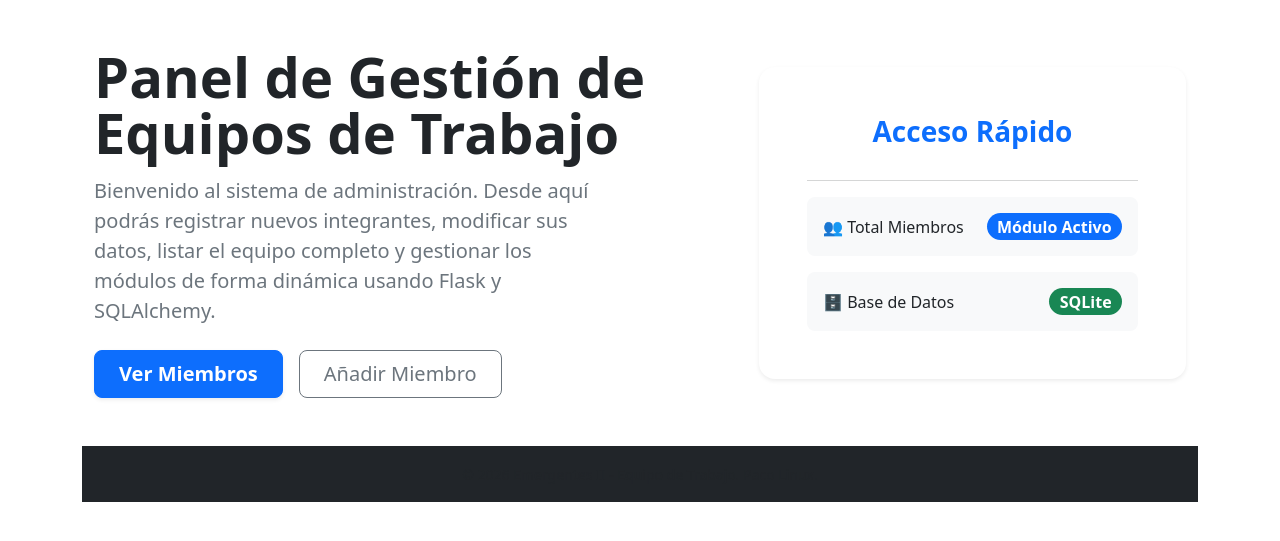
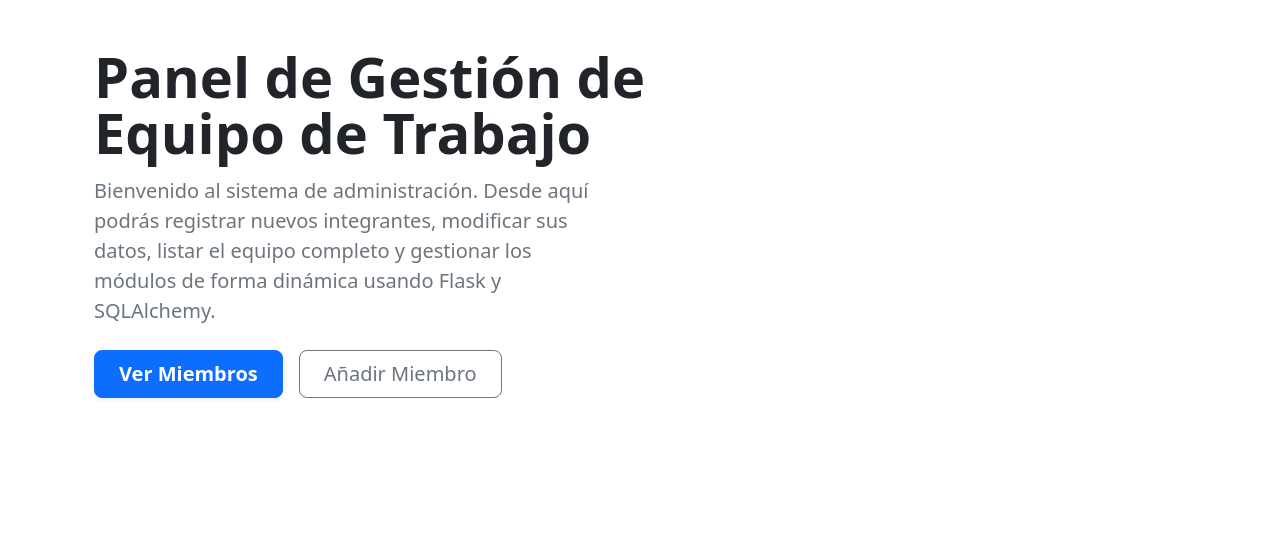
Before and after one commit to AlejandroPaco71/equipo_trabajo, a Flask app: page / in a window 1280 px wide. Shown: the part 56-597 px from the top of the page. Run offline with Flask 3, Linux system fonts and the light colour scheme; some libraries are stand-ins or nearby versions.

Commit message:
Se implemento Panel Principal

```diff
--- a/blueprintapp/core/templates/index.html
+++ b/blueprintapp/core/templates/index.html
@@ -7,7 +7,7 @@
     <div class="row align-items-center g-5">
         <div class="col-lg-7 text-center text-lg-start">
             <h1 class="display-4 fw-bold lh-1 text-dark mb-3">
-                Panel de Gestión de Equipos de Trabajo
+                Panel de Gestión de Equipo de Trabajo
             </h1>
             <p class="col-lg-10 fs-5 text-secondary">
                 Bienvenido al sistema de administración. Desde aquí podrás registrar nuevos integrantes, modificar sus
@@ -24,30 +24,11 @@
             </div>
         </div>
 
-        <div class="col-md-10 mx-auto col-lg-5">
-            <div class="card p-4 p-md-5 border-0 shadow-sm rounded-4 bg-white">
-                <h3 class="fw-bold mb-3 text-center text-primary">Acceso Rápido</h3>
-                <hr class="text-muted">
-                <div class="d-flex flex-column gap-3">
-                    <div class="p-3 bg-light rounded-3 d-flex align-items-center justify-content-between">
-                        <span>👥 Total Miembros</span>
-                        <span class="badge bg-primary rounded-pill fs-6">Módulo Activo</span>
-                    </div>
-                    <div class="p-3 bg-light rounded-3 d-flex align-items-center justify-content-between">
-                        <span>🗄️ Base de Datos</span>
-                        <span class="badge bg-success rounded-pill fs-6">SQLite</span>
-                    </div>
-                </div>
-            </div>
-        </div>
+
     </div>
 </main>
 
-<footer class="bg-dark text-white text-center py-3 mt-auto">
-    <div class="container">
-        <small class="text-muted">&copy; 2026 Emergentes II - Equipo de Trabajo. Paco Linux.</small>
-    </div>
-</footer>
+
 
 <script src="https://cdn.jsdelivr.net/javascript/bootstrap.bundle.min.js"
     integrity="sha384-YvpcrYf0tY3lHB60NNkmXc5s9fDVZLESaAA55NDzOxhy9GkcIdslK1eN7N6jIeHz"
--- a/blueprintapp/miembros/templates/miembro/index.html
+++ b/blueprintapp/miembros/templates/miembro/index.html
@@ -9,6 +9,7 @@
     <table class="table table-striped">
         <thead>
             <tr>
+                <th>#</th>
                 <th>ID</th>
                 <th>Nombre</th>
                 <th>Correo</th>
@@ -17,6 +18,7 @@
         <tbody>
             {% for miembro in miembros %}
             <tr>
+                <td>{{ loop.index }}</td>
                 <td>{{ miembro.id }}</td>
                 <td>{{ miembro.nombre }}</td>
                 <td>{{ miembro.email }}</td>
--- a/blueprintapp/tareas/templates/tareas/index.html
+++ b/blueprintapp/tareas/templates/tareas/index.html
@@ -10,6 +10,7 @@
     <table class="table table-striped">
         <thead>
             <tr>
+                <th>#</th>
                 <th>ID</th>
                 <th>Descipcion</th>
                 <th>Completado</th>
@@ -18,6 +19,7 @@
         <tbody>
             {% for tarea in tareas %}
             <tr>
+                <td>{{ loop.index }}</td>
                 <td>{{ tarea.id }}</td>
                 <td>{{ tarea.descripcion }}</td>
                 <td>{{ tarea.completado }}</td>
--- a/blueprintapp/templates/base.html
+++ b/blueprintapp/templates/base.html
@@ -22,10 +22,10 @@
             <div class="collapse navbar-collapse" id="navbarNav">
                 <ul class="navbar-nav">
                     <li class="nav-item">
-                        <a class="nav-link" aria-current="page" href="{{ url_for('bp_miembro.index' )}}">Miembros</a>
+                        <a class="nav-link {% if request.blueprint == 'bp_miembro' %}active{% endif %} " aria-current="page"  href="{{ url_for('bp_miembro.index' )}}">Miembros</a>
                     </li>
                     <li class="nav-item">
-                        <a class="nav-link" href="{{ url_for('bp_tarea.index') }}">Tareas</a>
+                        <a class="nav-link {% if request.blueprint == 'bp_tarea' %}active {% endif %}" href="{{ url_for('bp_tarea.index') }}">Tareas</a>
                     </li>
                     <li class="nav-item">
                         <a class="nav-link" href="{{ url_for('bp_core.index') }}">Salir</a>
@@ -40,6 +40,7 @@
     </div>
 
 
+
     <script src="https://cdn.jsdelivr.net/npm/bootstrap@5.3.8/dist/js/bootstrap.bundle.min.js"
         integrity="sha384-FKyoEForCGlyvwx9Hj09JcYn3nv7wiPVlz7YYwJrWVcXK/BmnVDxM+D2scQbITxI"
         crossorigin="anonymous"></script>
```
Also changed, not shown: instance/bd_equipo.db.
